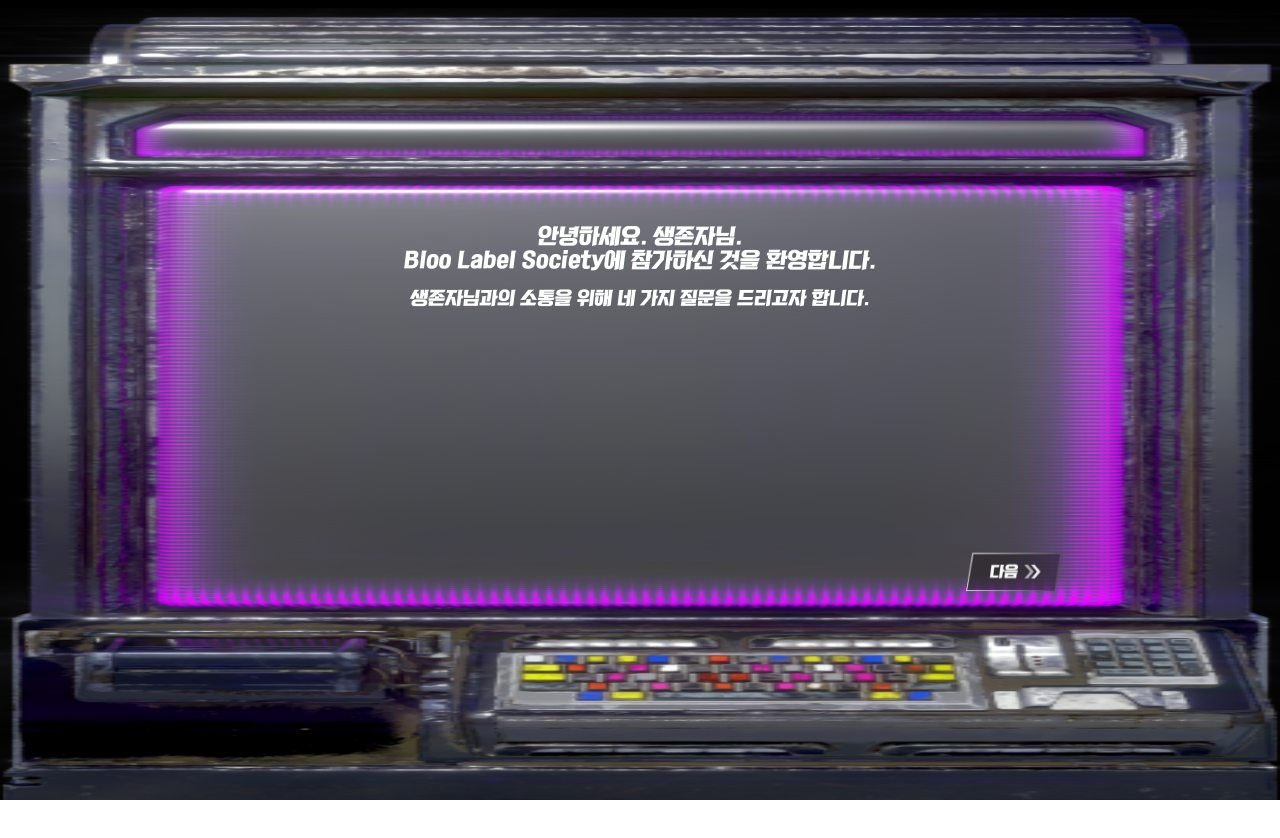
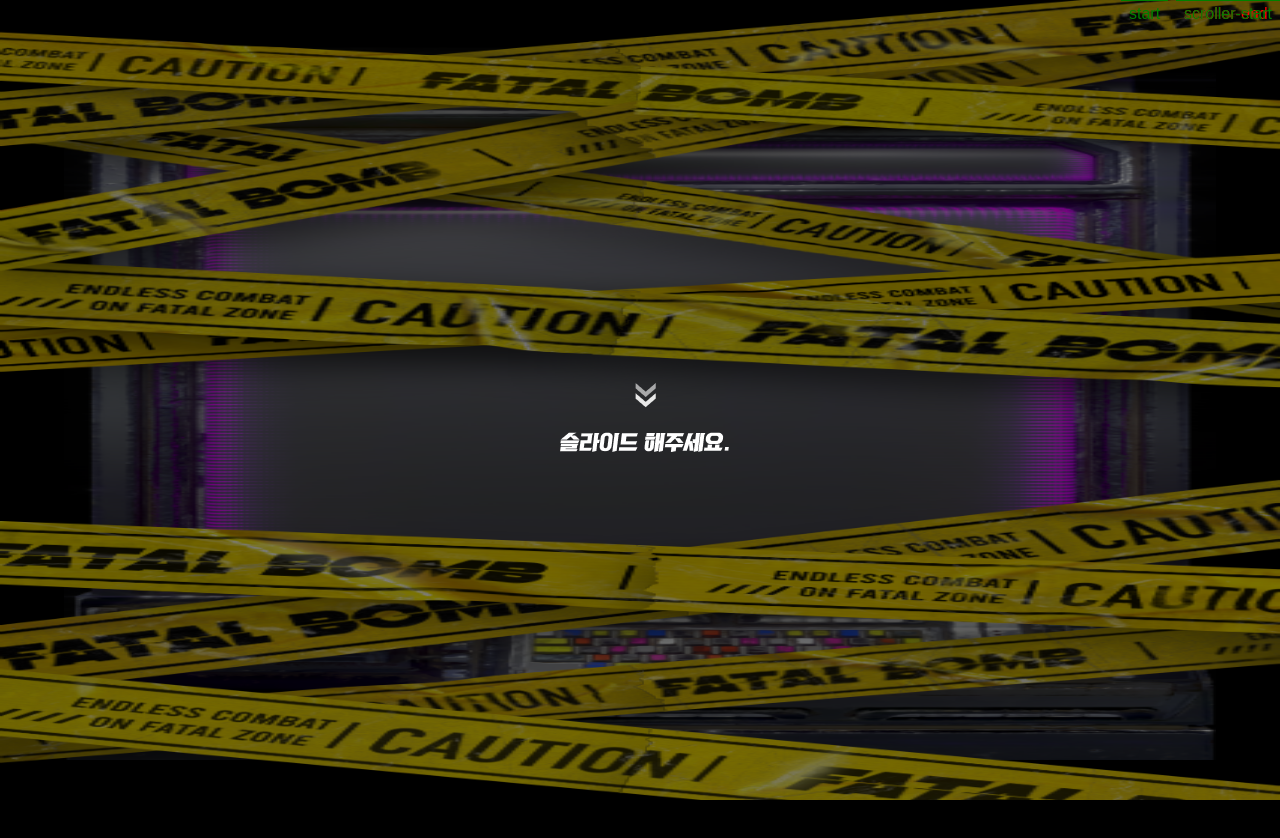
Before and after one commit to hobinyoo/mobileFirstandGsap, a Next.js app: page / in a window 1280 px wide. Shown: the top 838 px of the page. Before the commit the page ends 800 px from the top, so only its background shows below. Built offline with nearby package versions, Linux system fonts and the light colour scheme.

Commit message:
Feat 아..스크롤

```diff
--- a/components/Main.tsx
+++ b/components/Main.tsx
@@ -18,36 +18,15 @@
 
 const Section = styled.section`
   width: 100vw;
-  min-height: 100%;
-  position: relative;
-  background-color: black;
+  height: 100%;
   display: flex;
+  flex-direction: column;
   justify-content: center;
   align-items: center;
+  position: relative;
   overflow: hidden;
+  background-color: black;
   font-family: var(--fontR);
-`
-
-const BackImage = styled.div<GetBarcodeProps>`
-  width: 100%;
-  min-height: 100%;
-  /* position: relative; */
-  /* transform: ${(props) => (props.getBarcode ? 'scale(1)' : 'scale(0.9)')}; */
-  /* transform: scale(1); */
-  /* opacity: 1; */
-`
-
-const SectionInner = styled.div`
-  z-index: 1;
-  position: absolute;
-  width: 70vw;
-  min-height: calc(var(--vh, 1vh) * 50);
-  color: white;
-  display: flex;
-  flex-direction: column;
-  align-items: center;
-  font-family: var(--fontR);
-  /* opacity: 1; */
 `
 const SectionOverlay = styled.div<GetBarcodeProps>`
   z-index: 2;
@@ -56,7 +35,13 @@
   min-height: 100%;
   background-color: rgb(0, 0, 0, 0.5);
 `
-
+const BackImage = styled.div<GetBarcodeProps>`
+  width: 100vw;
+  height: 100%;
+  position: fixed;
+  transform: ${(props) => (props.getBarcode ? 'scale(1)' : 'scale(0.9)')};
+  opacity: 1;
+`
 const GetBarcode = styled.div`
   position: absolute;
   width: 18vw;
@@ -65,17 +50,28 @@
   left: 8vw;
   z-index: 2;
 `
-
+const SectionInner = styled.div`
+  z-index: 1;
+  position: absolute;
+  width: 70vw;
+  min-height: var(--vh, 1vh) * 50;
+  color: white;
+  display: flex;
+  flex-direction: column;
+  align-items: center;
+  font-family: var(--fontR);
+  opacity: 0;
+`
 
 const TapeLeft = styled.div<GetBarcodeProps>`
   width: 100vw;
-  min-height: 100%;
+  height: 100%;
   position: fixed;
   z-index: ${(props) => (props.getBarcode ? '3' : '1')};
 `
 const TapeRight = styled.div<GetBarcodeProps>`
   width: 100vw;
-  min-height: 100%;
+  height: 100%;
   position: fixed;
   z-index: ${(props) => (props.getBarcode ? '3' : '1')};
 `
@@ -132,97 +128,112 @@
     //fromto에서 일어나는 일은 생겨난 스크롤 동안 일어나는 변화를 감지
     //to는 순차적으로
     //fromto에서 key도 순차적으로 할 수 있음
-    // if (getBarcode) {
-    //   window.scrollTo({
-    //     top: DivElem?.scrollTop,
-    //   })
-    //   setTimeout(() => {
-    //     gsap.to(BarcodeElem, {
-    //       width: '100vw',
-    //       height: '100vh',
-    //       left: '0',
-    //     })
-    //     BarcodeElem?.classList.add('animate__animated', 'animate__flip')
-    //   }, 1000)
+    if (getBarcode) {
+      window.scrollTo({
+        top: DivElem?.scrollTop,
+      })
+      setTimeout(() => {
+        gsap.to(BarcodeElem, {
+          width: '100vw',
+          height: '100vh',
+          left: '0',
+        })
+        BarcodeElem?.classList.add('animate__animated', 'animate__flip')
+      }, 1000)
 
-    //   let t2 = gsap
-    //     .timeline({
-    //       scrollTrigger: {
-    //         trigger: DivElem,
-    //         start: 'top top',
-    //         end: `+=${DivElem != null && DivElem.offsetWidth + 1000}`,
-    //         scrub: 1,
-    //         pin: true,
-    //         pinSpacing: true,
-    //       },
-    //     })
-    //     .to(
-    //       OverlayElem,
-    //       { backgroundColor: 'rgb(0,0,0,0.5)', ease: 'none', zIndex: '3' },
-    //       'key1'
-    //     )
-    //     .to(LeftTapeElem, { x: '0' }, 'key1')
-    //     .to(RightTapeElem, { x: '0' }, 'key1')
-    //     .to(BarcodeElem, { scale: 0.9 }, 'key1')
-    //     .to(GetInfoElem, { opacity: '0' }, 'key1')
-    //     .to(OverlayElem, { zIndex: '4' }, 'key2')
-    //     .fromTo(
-    //       ThanksElem,
-    //       { y: '50%', opacity: '0', zIndex: '0' },
-    //       { y: '50%', opacity: '1', zIndex: '5' },
-    //       'key2'
-    //     )
+      let t2 = gsap
+        .timeline({
+          scrollTrigger: {
+            trigger: DivElem,
+            start: 'top top',
+            end: `+=${DivElem != null && DivElem.offsetWidth + 1000}`,
+            scrub: 1,
+            pin: true,
+            pinSpacing: true,
+          },
+        })
+        .to(
+          OverlayElem,
+          { backgroundColor: 'rgb(0,0,0,0.5)', ease: 'none', zIndex: '3' },
+          'key1'
+        )
+        .to(LeftTapeElem, { x: '0' }, 'key1')
+        .to(RightTapeElem, { x: '0' }, 'key1')
+        .to(BarcodeElem, { scale: 0.9 }, 'key1')
+        .to(GetInfoElem, { opacity: '0' }, 'key1')
+        .to(OverlayElem, { zIndex: '4' }, 'key2')
+        .fromTo(
+          ThanksElem,
+          { y: '50%', opacity: '0', zIndex: '0' },
+          { y: '50%', opacity: '1', zIndex: '5' },
+          'key2'
+        )
 
-    //   return () => {
-    //     if (t2) t2.kill()
-    //   }
-    // } else {
-    //   let t1 = gsap.timeline({
-    //     scrollTrigger: {
-    //       trigger: Elem,
-    //       start: 'top top',
-    //       end: `+=${Elem != null && Elem.offsetWidth + 1000}`,
-    //       scrub: 1,
-    //       // pin: true,
-    //       // pinSpacing: true,
-    //       // markers: true,
-    //     },
-    //   })
-    //   .to(SlideElem, { y: '50%', opacity: '0', zIndex: '0' }, 'key1')
-    //   .to(OverlayElem, { zIndex: '1' }, 'key1')
-    //   .to(LeftTapeElem, { x: `${-Elem!.offsetWidth}` }, 'key2')
-    //   .to(RightTapeElem, { x: `${Elem!.offsetWidth}` }, 'key2')
-    //   .to(InnerElem, { opacity: 1 }, 'key2')
-    //   .to(
-    //     OverlayElem,
-    //     { backgroundColor: 'rgb(0,0,0,0)', ease: 'none' },
-    //     'key2'
-    //   )
-    //   .to(GetInfoElem, { scale: 1 }, 'key2')
-    //   return () => {
-    //     if (t1) t1.kill()
-    //   }
-    // }
+      return () => {
+        if (t2) t2.kill()
+      }
+    } else {
+      let t1 = gsap
+        .timeline({
+          scrollTrigger: {
+            trigger: Elem,
+            scrub: 1,
+            pin: true,
+            pinSpacing: true,
+            start: 'top top',
+            end: '+=3500',
+            anticipatePin: 1,
+            markers: true
+          },
+        })
+        .to(SlideElem, { y: '50%', opacity: '0', zIndex: '0' }, 'key1')
+        .to(OverlayElem, { zIndex: '1' }, 'key1')
+        .to(LeftTapeElem, { x: `${-Elem!.offsetWidth}` }, 'key2')
+        .to(RightTapeElem, { x: `${Elem!.offsetWidth}` }, 'key2')
+        .to(InnerElem, { opacity: 1 }, 'key2')
+        .to(
+          OverlayElem,
+          { backgroundColor: 'rgb(0,0,0,0)', ease: 'none' },
+          'key2'
+        )
+        .to(GetInfoElem, { scale: 1 }, 'key2')
+
+      return () => {
+        if (t1) t1.kill()
+      }
+    }
   }, [getBarcode])
 
   return (
     <>
       <Section ref={sectionRef}>
-        {/* <SectionOverlay getBarcode={getBarcode} ref={overlayRef} /> */}
+        <SectionOverlay getBarcode={getBarcode} ref={overlayRef} />
 
-        {/* <TapeLeft ref={tapeLeftRef} getBarcode={getBarcode}>
+        <BackImage ref={getInfoRef} getBarcode={getBarcode}>
+          <Image src={backgroundImg} fill alt="backgroundImg" quality={100} />
+        </BackImage>
+
+        <TapeLeft ref={tapeLeftRef} getBarcode={getBarcode}>
           <Image src={tapeLeft} fill alt="tapeaLeft" quality={100} />
         </TapeLeft>
 
         <TapeRight ref={tapeRightRef} getBarcode={getBarcode}>
           <Image src={tapeRight} fill alt="tapeaRight" quality={100} />
-        </TapeRight> */}
+        </TapeRight>
 
-        {/*
         <Slide ref={slideRef}>
           <Image src={slide} alt="slide" quality={100} />
-        </Slide> */}
-        {/*
+        </Slide>
+
+        <SectionInner ref={innerRef}>
+          {!getBarcode && (
+            <SelectSwiper
+              getBarcode={getBarcode}
+              setGetBarcode={setGetBarcode}
+            />
+          )}
+        </SectionInner>
+
         {getBarcode && (
           <>
             <DivInner ref={divInnerRef}>
@@ -242,18 +253,7 @@
               <Image src={thanks} alt="thanks" quality={100} />
             </Thanks>
           </>
-        )} */}
-        <SectionInner ref={innerRef}>
-          {!getBarcode && (
-            <SelectSwiper
-              getBarcode={getBarcode}
-              setGetBarcode={setGetBarcode}
-            />
-          )}
-        </SectionInner>
-        <BackImage ref={getInfoRef} getBarcode={getBarcode}>
-          <Image src={backgroundImg} fill alt="backgroundImg" quality={100} />
-        </BackImage>
+        )}
       </Section>
     </>
   )
--- a/pages/_app.tsx
+++ b/pages/_app.tsx
@@ -5,16 +5,6 @@
 import { css } from '@emotion/react'
 import Head from 'next/head'
 
-const GlobalFonts = css`
-    @font-face {
-    font-family: 'KoreanRKTR';
-    src: url('/fonts/roket.ttf') format('ttf');
-    font-style: normal;
-    font-weight: 400;
-    font-display: swap;
-  }
-
-`;
 export default function App({ Component, pageProps }: AppProps) {
   return (
     <>
@@ -27,8 +17,8 @@
         />
         <link rel="icon" href="/favicon.ico" />
       </Head>
-      <Global styles={GlobalStyle}  />
-      {/* <Global styles={GlobalFonts}/> */}
+      <Global styles={GlobalStyle} />
+
       <Component {...pageProps} />
     </>
   )
--- a/pages/index.tsx
+++ b/pages/index.tsx
@@ -1,11 +1,10 @@
+import Main from '@components/Main'
 import React, { useEffect } from 'react'
 import styled from '@emotion/styled'
-import Main from '@components/Main'
 
 const Wrapper = styled.div`
+  width: 100vw;
   height: calc(var(--vh, 1vh) * 100);
-  width: 100vw;
-  touch-action: none;
 `
 export default function Home() {
   useEffect(() => {
--- a/styles/GlobalStyle.ts
+++ b/styles/GlobalStyle.ts
@@ -31,15 +31,15 @@
     --secondary: #0a0b5b;
 
     // Fonts As per the type scale generator => https://material-io.cn/inline-tools/typography/
-    --fontBig: 7rem; //88 px
-    --fontxxxl: 5.5rem; //88 px
-    --fontxxl: 3.4375rem; //55 px
-    --fontxl: 2.75rem; //44 px
-    --fontlg: 1.9375rem; //31 px
-    --fontmd: 1.375rem; //22 px
-    --fontsm: 1.125rem; //18 px
-    --fontxs: 1rem; //16 px
-    --fontxxs: 0.75rem; //12 px
+    --fontBig: 7em; //88 px
+    --fontxxxl: 5.5em; //88 px
+    --fontxxl: 3.4375em; //55 px
+    --fontxl: 2.75em; //44 px
+    --fontlg: 1.9375em; //31 px
+    --fontmd: 1.375em; //22 px
+    --fontsm: 1.125em; //18 px
+    --fontxs: 1em; //16 px
+    --fontxxs: 0.75em; //12 px
     //font
 
     --fontR: 'KoreanRKTR';
@@ -86,10 +86,11 @@
     border: none;
 
     /* 배경 색상 지정 */
-    /* background-color: black; */
+    background-color: black;
 
     /* 사파리 새로고침 막기 */
-    overflow: hidden;
+    overflow-x: hidden;
     /* overscroll-behavior: contain; */
+    /* overflow-x: hidden; */
   }
 `
```
